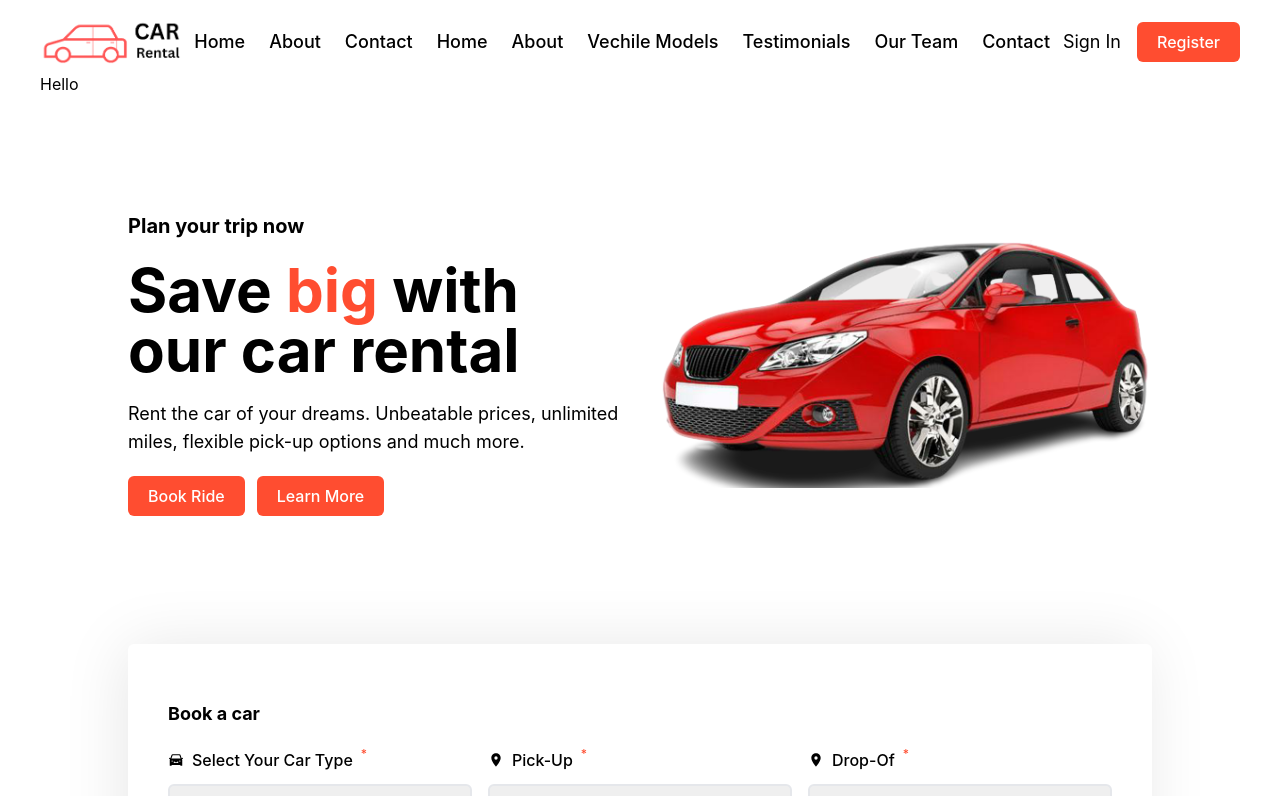
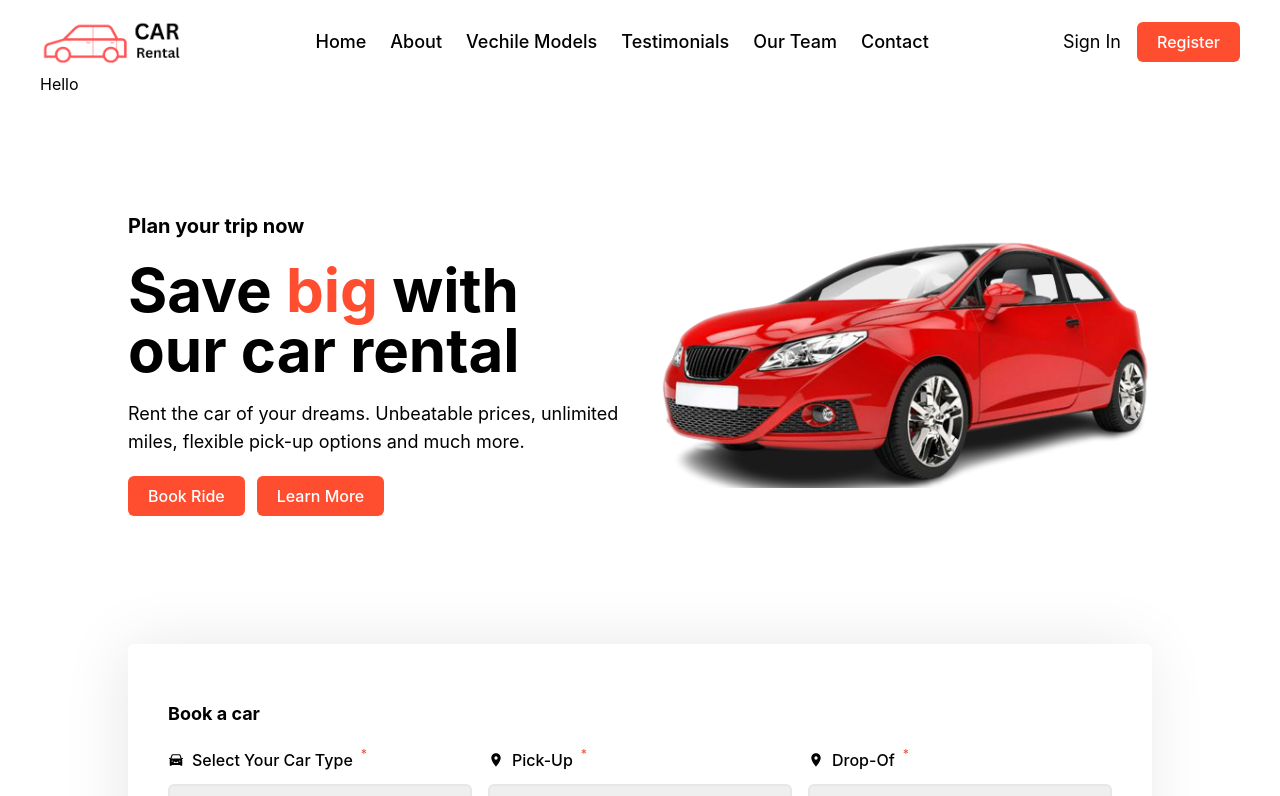
Before and after one commit to RupeshMahanta1994/car-rental, a React (Vite) app: page / in a window 1280 px wide. Shown: the top 796 px of the page. Built offline with nearby package versions, Linux system fonts and the light colour scheme.

Commit message:
removed navlinks

```diff
--- a/src/components/Navbar/Navbar.jsx
+++ b/src/components/Navbar/Navbar.jsx
@@ -27,15 +27,6 @@ const Navbar = () => {
         {/*Logo */}
         {/*Navlinks */}
         <div className="hidden lg:flex space-x-6 text-black text-lg  capitalize">
-          <a href="/" className="navlinks">
-            Home
-          </a>
-          <a href="/about" className="navlinks">
-            About
-          </a>
-          <a href="/contact" className="navlinks">
-            Contact
-          </a>
           {navLinks.map((item) => (
             <a className="navlinks" href={item.link} key={item.title}>
               {item.title}
```
